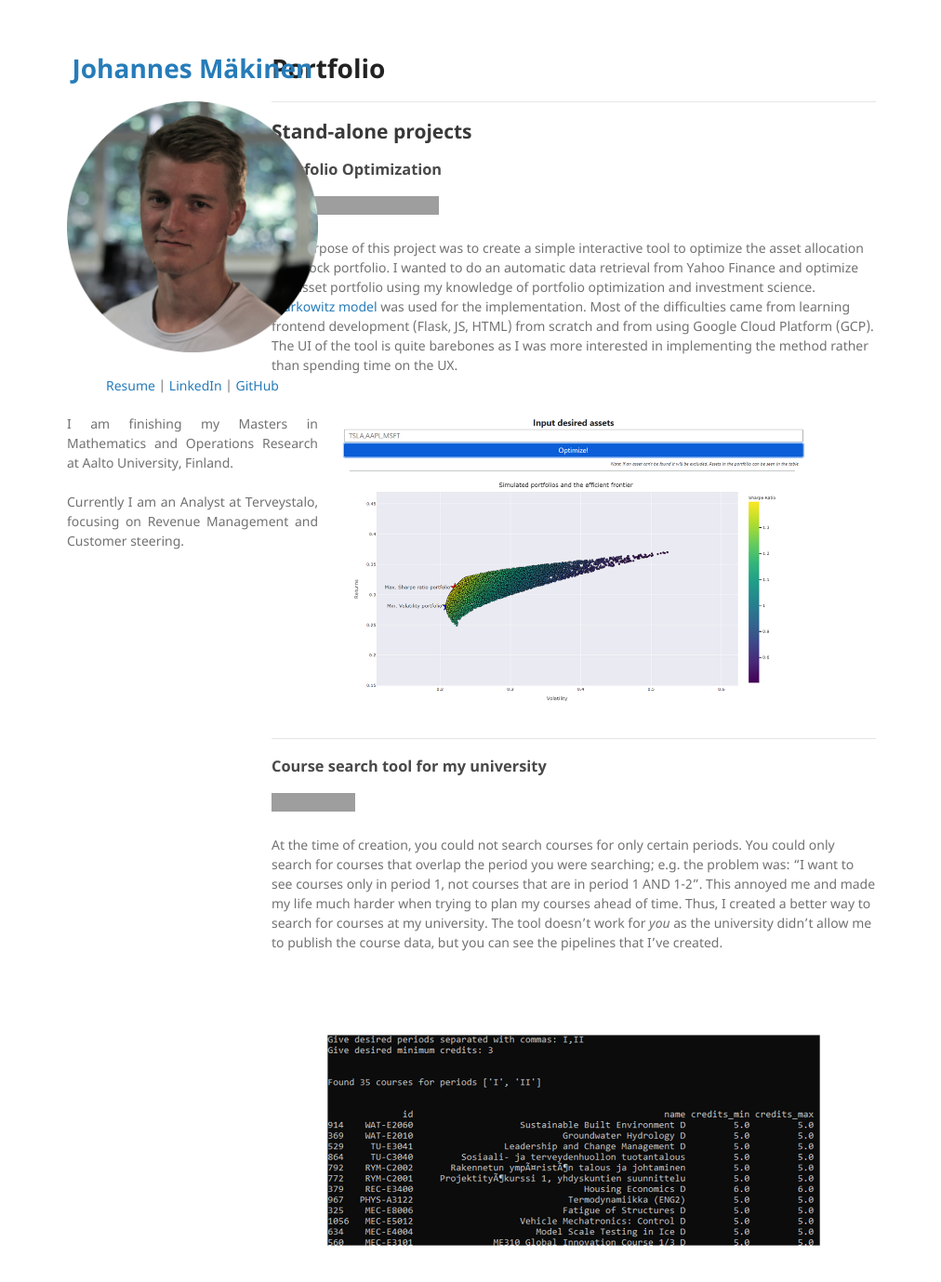
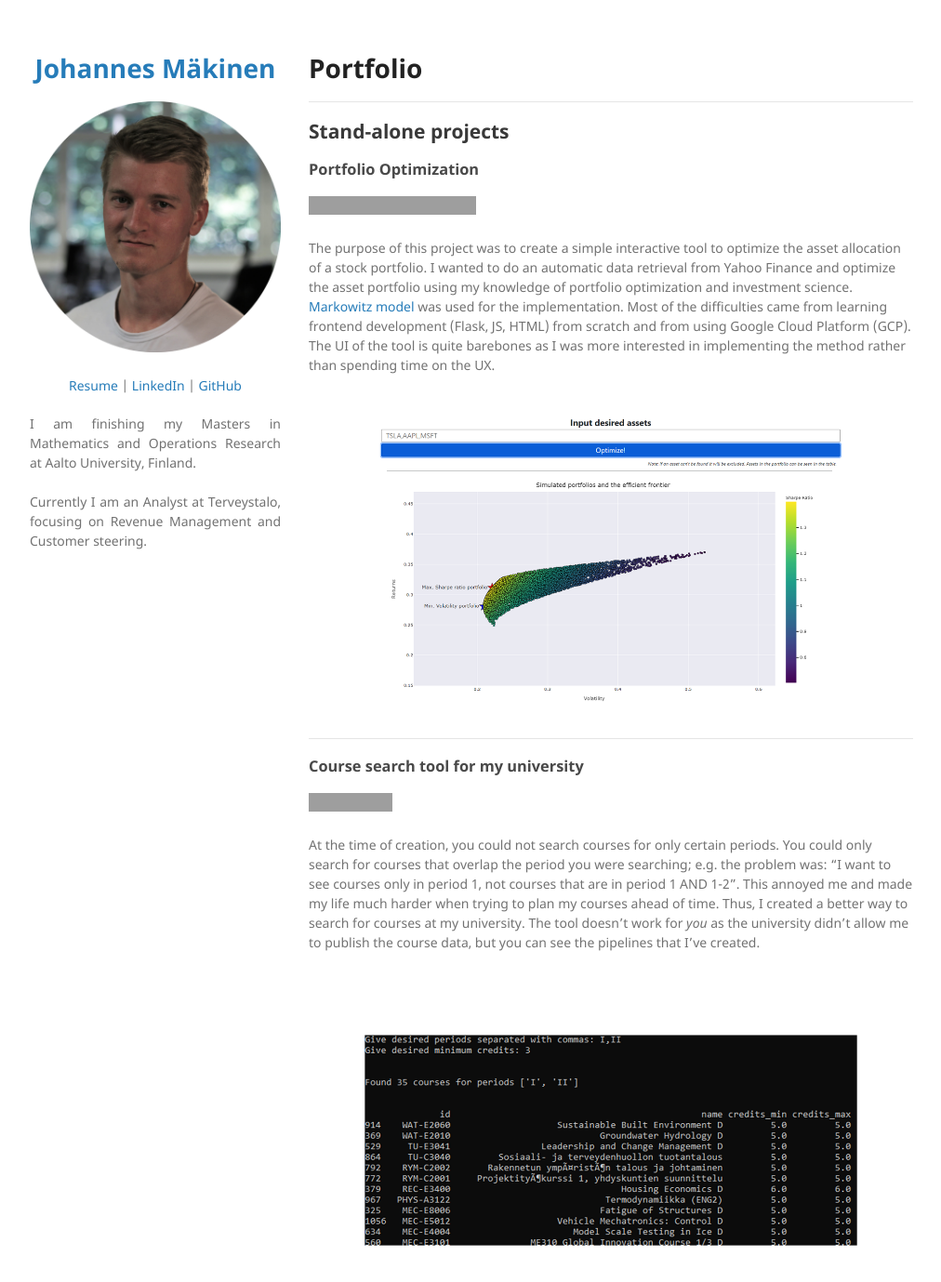
Before and after one commit to johmakinen/johmakinen.github.io, a Jekyll site: the page built from index.md, in a window 1280 px wide and 1400 px high. Shown: the top 1379 px of the window at 93% size, without its empty margins (133-1145 px from the left). Built offline with Jekyll 4.4.1, drawn with Linux system fonts in a browser that asks for light colours; our own code applies the rules of GitHub Pages for plain Markdown files; grey boxes are pictures that could not be loaded.

Commit message:
more fixes to formatting

```diff
--- a/_sass/jekyll-theme-minimal.scss
+++ b/_sass/jekyll-theme-minimal.scss
@@ -56,7 +56,7 @@ a:hover small {
 }
 
 .wrapper {
-  width:870px;
+  width:950px;
   margin:0 auto;
 }
 
```
